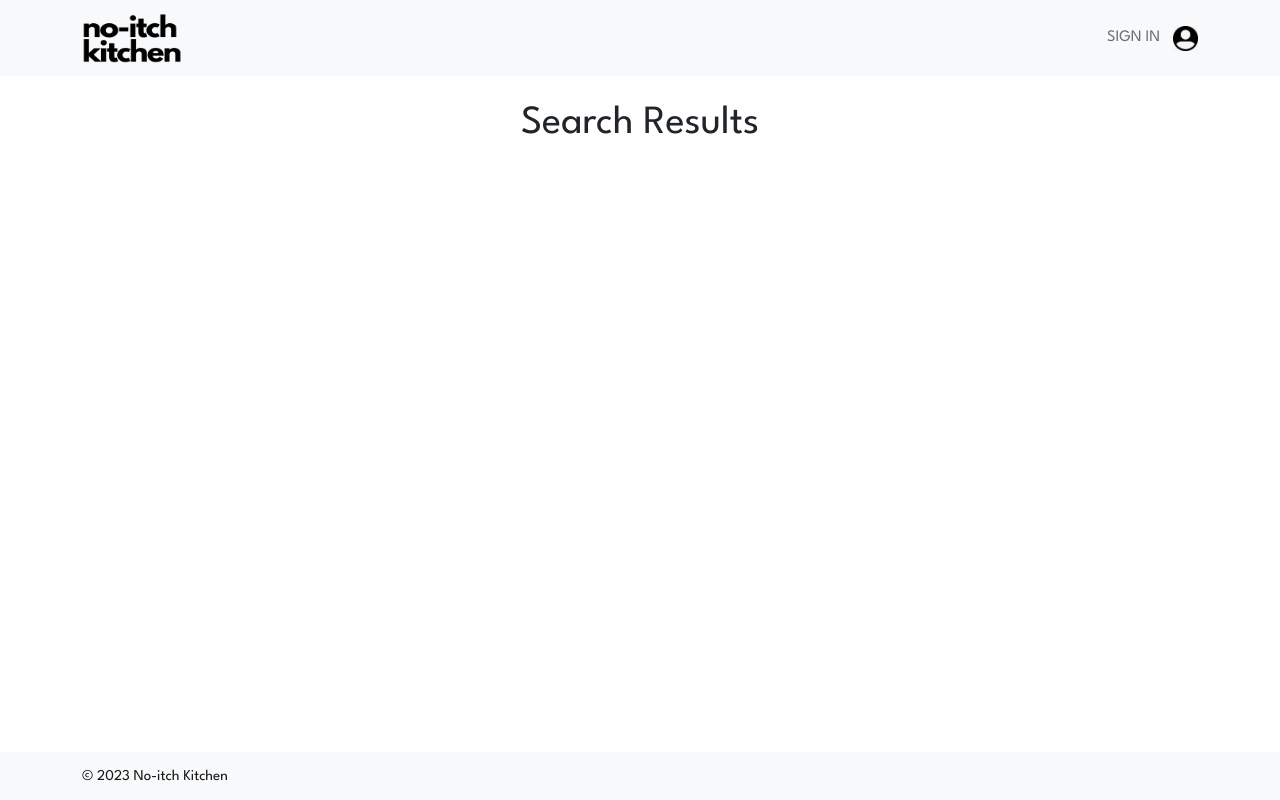
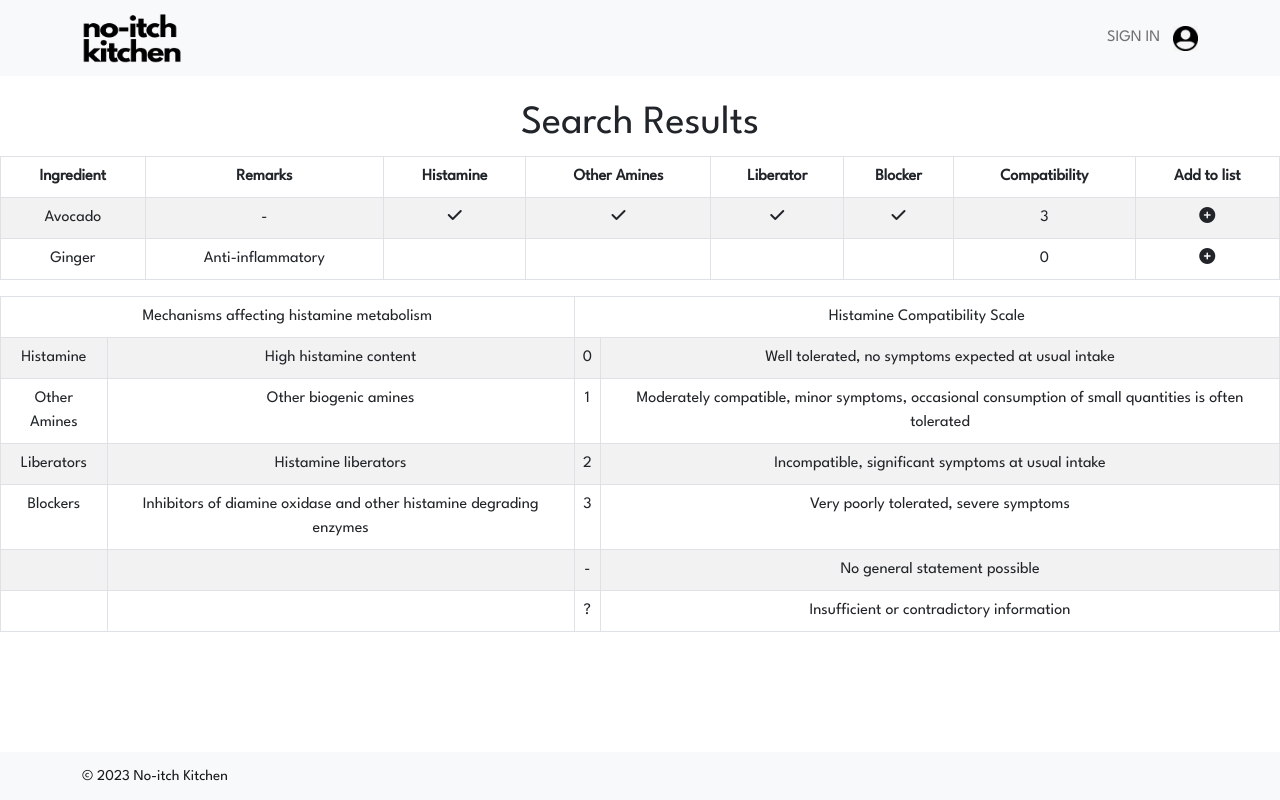
Before and after one commit to shazzana/noitchkitchen, a React (Create React App) app: page /search in a window 1280 px wide. Built offline with nearby package versions, Linux system fonts and the light colour scheme.

Commit message:
search result tables created

```diff
--- a/public/index.html
+++ b/public/index.html
@@ -28,6 +28,7 @@
     <style>
       @import url('https://fonts.googleapis.com/css2?family=League+Spartan&display=swap');
       </style>
+    <script src="https://kit.fontawesome.com/cf4d35707e.js" crossorigin="anonymous"></script>
   </head>
   <body>
     <noscript>You need to enable JavaScript to run this app.</noscript>
--- a/src/Components/SearchResultDisplay.js
+++ b/src/Components/SearchResultDisplay.js
@@ -1,13 +1,133 @@
-import React from 'react';
+import React from "react";
+import Table from "react-bootstrap/Table";
 
 function SearchResultDisplay() {
-    return (
-        <div>
-            <br/>
-            <h1>Search Results</h1>
-        </div>
-
-    )
+  return (
+    <div>
+      <br />
+      <h1>Search Results</h1>
+      <Table striped bordered>
+        <thead>
+          <tr>
+            <th>Ingredient</th>
+            <th>Remarks</th>
+            <th>Histamine</th>
+            <th>Other Amines</th>
+            <th>Liberator</th>
+            <th>Blocker</th>
+            <th>Compatibility</th>
+            <th>Add to list</th>
+          </tr>
+        </thead>
+        <tbody>
+          <tr>
+            <td>Avocado</td>
+            <td>-</td>
+            <td>
+              <i class="fa-solid fa-check"></i>
+            </td>
+            <td>
+              <i class="fa-solid fa-check"></i>
+            </td>
+            <td>
+              <i class="fa-solid fa-check"></i>
+            </td>
+            <td>
+              <i class="fa-solid fa-check"></i>
+            </td>
+            <td>3</td>
+            <td>
+              <i class="fa-solid fa-circle-plus"></i>
+            </td>
+          </tr>
+          <tr>
+            <td>Ginger</td>
+            <td>Anti-inflammatory</td>
+            <td></td>
+            <td></td>
+            <td></td>
+            <td></td>
+            <td>0</td>
+            <td>
+              <i class="fa-solid fa-circle-plus"></i>
+            </td>
+          </tr>
+        </tbody>
+      </Table>
+      <Table striped bordered>
+        <thead>
+            <tr>
+                <td colSpan={4}>Mechanisms affecting histamine metabolism</td>
+                <td colSpan={4}>Histamine Compatibility Scale</td>
+            </tr>
+        </thead>
+        <tbody>
+        <tr>
+            <td colSpan={2}>Histamine</td>
+            <td colSpan={2}>High histamine content</td>
+            <td colSpan={2}>0</td>
+            <td colSpan={2}>
+              Well tolerated, no symptoms expected at usual intake
+            </td>
+          </tr>
+          <tr>
+            <td colSpan={2}>Other Amines</td>
+            <td colSpan={2}>Other biogenic amines</td>
+            <td colSpan={2}>1</td>
+            <td colSpan={2}>
+            Moderately compatible, minor symptoms, occasional
+            consumption of small quantities is often tolerated
+            </td>
+          </tr>
+          <tr>
+            <td colSpan={2}>Liberators</td>
+            <td colSpan={2}>Histamine liberators</td>
+            <td colSpan={2}>2</td>
+            <td colSpan={2}>
+            Incompatible, significant symptoms at usual intake
+            </td>
+          </tr>
+          <tr>
+            <td colSpan={2}>Blockers</td>
+            <td colSpan={2}>Inhibitors of diamine oxidase and other histamine degrading enzymes</td>
+            <td colSpan={2}>3</td>
+            <td colSpan={2}>
+            Very poorly tolerated, severe symptoms
+            </td>
+          </tr>
+          <tr>
+            <td colSpan={2}></td>
+            <td colSpan={2}></td>
+            <td colSpan={2}>-</td>
+            <td colSpan={2}>
+            No general statement possible
+            </td>
+          </tr>
+          <tr>
+          <td colSpan={2}></td>
+            <td colSpan={2}></td>
+            <td colSpan={2}>?</td>
+            <td colSpan={2}>
+            Insufficient or contradictory information
+            </td>
+          </tr>
+        </tbody>
+        </Table>
+    </div>
+  );
 }
 
 export default SearchResultDisplay;
+
+// 1: Moderately compatible, minor symptoms, occasional
+// consumption of small quantities is often tolerated
+// 2: Incompatible, significant symptoms at usual intake
+// 3: Very poorly tolerated, severe symptoms
+// -: No general statement possible
+// ?: Insufficient or contradictory information
+
+// A: Other biogenic amines
+// L : Liberators of mast cell mediators
+// (=histamine liberators)
+// B: Blocker (=inhibitors) of diamine oxidase
+// or of other histamine degrading enzymes
```
Also changed, not shown: src/Images/check-solid.svg (added).
